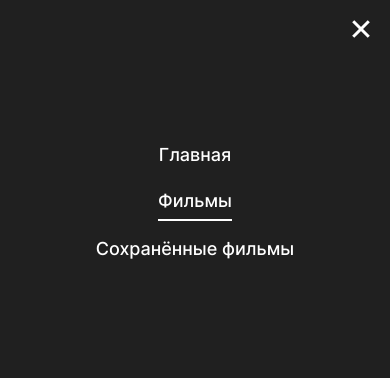
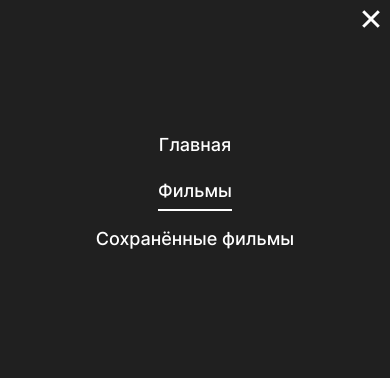
Before and after one commit to DaoNik/movies-explorer-frontend, a React app: page /movies in a window 390 px wide. Both pictures are taken after a click on the button 356 px from the left and 39 px from the top of the page. Shown: the top 378 px of the page. Built offline with nearby package versions, Linux system fonts and the light colour scheme.

Commit message:
fix: поменял стили для Navigation

```diff
--- a/src/components/Navigation/Navigation.css
+++ b/src/components/Navigation/Navigation.css
@@ -1,23 +1,32 @@
 .sidebar {
-  display: none;
-  min-width: 320px;
-  max-width: 520px;
-  max-height: 100vh;
-  height: 100%;
-  width: 100%;
+  align-items: center;
+  justify-content: center;
+  position: fixed;
   top: 0;
+  left: 0;
   bottom: 0;
   right: 0;
   z-index: 2;
   box-sizing: border-box;
-  background-color: #202020;
-  position: fixed;
-  flex-direction: column;
-  align-items: center;
-  padding: 10px;
+  background-color: rgba(0, 0, 0, 0.3);
+  justify-content: flex-end;
+  display: none;
 }
 
-.is-open {
+.sidebar__container {
+  min-width: 320px;
+  max-width: 520px;
+  width: 100%;
+  align-items: center;
+  display: flex;
+  flex-direction: column;
+  background-color: #202020;
+  height: 100%;
+  z-index: 2;
+  position: relative;
+}
+
+.sidebar_opened {
   display: flex;
 }
 
--- a/src/components/Navigation/Navigation.js
+++ b/src/components/Navigation/Navigation.js
@@ -5,11 +5,15 @@ import profile from '../../images/profile.svg';
 
 function Navigation({ isOpen, closeSidebar }) {
   return (
-    <section className={`sidebar ${isOpen ? 'is-open' : ''}`}>
+    <div className={`sidebar ${isOpen ? 'sidebar_opened' : ''}`}>
+      <section className='sidebar__container'>
         <NavLink to='/' className='sidebar__link link'>
           Главная
         </NavLink>
-      <NavLink to='/movies' className='sidebar__link sidebar__link_active link'>
+        <NavLink
+          to='/movies'
+          className='sidebar__link sidebar__link_active link'
+        >
           Фильмы
         </NavLink>
         <NavLink to='/saved-movies' className='sidebar__link link'>
@@ -32,6 +36,7 @@ function Navigation({ isOpen, closeSidebar }) {
           type='button'
         ></button>
       </section>
+    </div>
   );
 }
 
```
Lines whose indentation alone changed are shown as unchanged.
